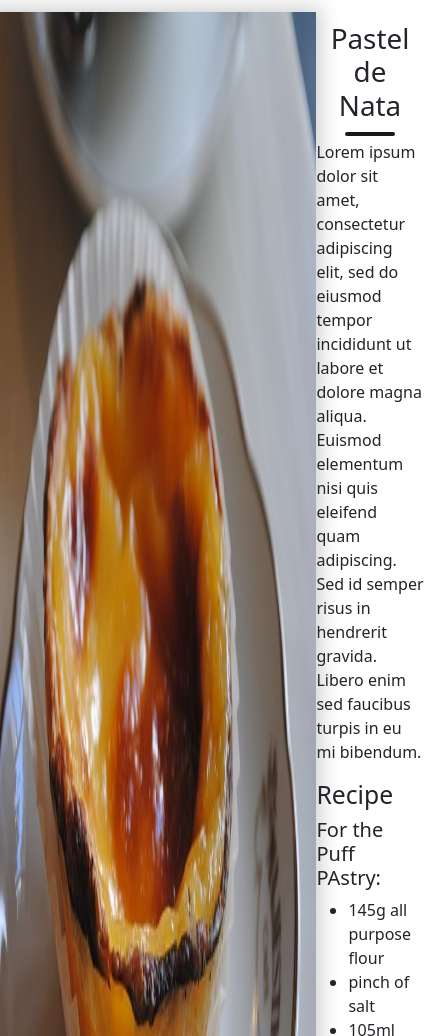
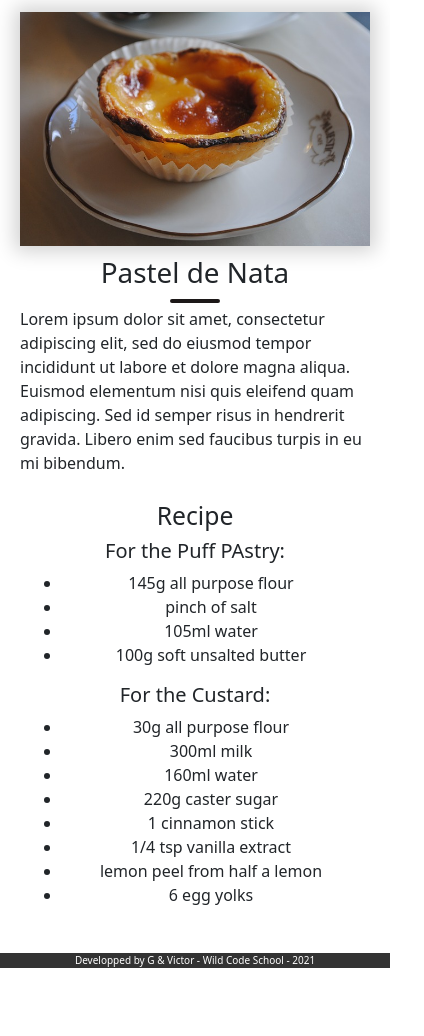
Before and after one commit to Discover-Portugal/DiscoverPortugal, a plain HTML site: page articles.html in a window 390 px wide. Shown: the part 64-1100 px from the top of the page, 424 px wide, since content can reach past the window. After the commit the page ends 1032 px from the top, so only its background shows below. Drawn offline with nearby package versions, Linux system fonts and the light colour scheme.

Commit message:
new changes in Article

```diff
--- a/articles.html
+++ b/articles.html
@@ -12,6 +12,7 @@
     <link rel="stylesheet" href="css/style.css">
 </head>
 <body>
+  <div class="bodyArticles">
     <nav class="navbar navbar-expand-lg navbar-light navbarbg">
         <div class="container-fluid">
           <a class="navbar-brand" href="#">
@@ -69,7 +70,7 @@
   <div class="txtBoxArticle">
       <h1 class="titleArticle">Pastel de Nata </h1>
       <p>Lorem ipsum dolor sit amet, consectetur adipiscing elit, sed do eiusmod tempor incididunt ut labore et dolore magna aliqua. Euismod elementum nisi quis eleifend quam adipiscing. Sed id semper risus in hendrerit gravida. Libero enim sed faucibus turpis in eu mi bibendum. </p>
-  <h2 class=>Recipe</h2>
+  <div class="recipes"><h2 class=>Recipe</h2>
       <h5>For the Puff PAstry:</h5>
     <ul>
       <li>145g all purpose flour </li>
@@ -89,15 +90,14 @@
       <li>6 egg yolks</li>
     </ul>
   </div>
+  </div>
+</div>
 
 
-
-
-
-
-
-
-
+  <footer class="footer">
+    Developped by G & Victor - Wild Code School - 2021
+  </footer>
+</div>
 <script src="script/script.js"></script>
 </body>
 </html>
--- a/css/style.css
+++ b/css/style.css
@@ -397,7 +397,7 @@ justify-content: center;
 
 .textBoxArticle {
     display: flex;
-    padding: 15px;
+    padding: 30px;
     background-color: #D4CDCD;
     justify-content: space-between;
     flex-direction: column;
@@ -426,10 +426,15 @@ justify-content: center;
     width: 50px;
 }
 
+.recipes {
+    text-align: center;
+    padding: 10px;
+}
+
 
 @media (max-width:650px){
 
-    .boxArticle .txtArticle{
+    .boxArticle {
         max-width: 100%;
         height: auto;
         display: flex;
@@ -442,7 +447,7 @@ justify-content: center;
         height: auto;
 
     }
-
+}
 
 
 
```
Lines whose indentation alone changed are shown as unchanged.
